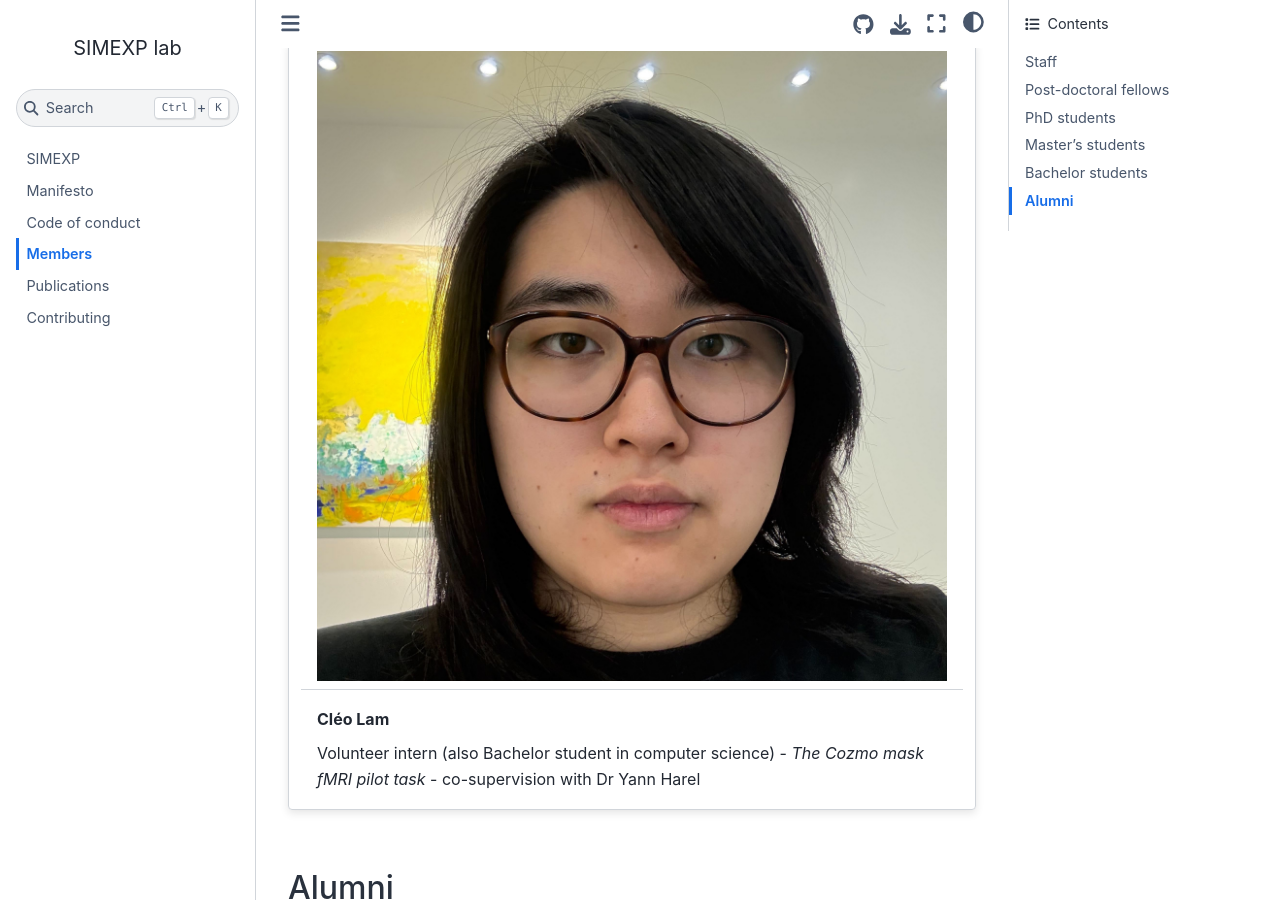
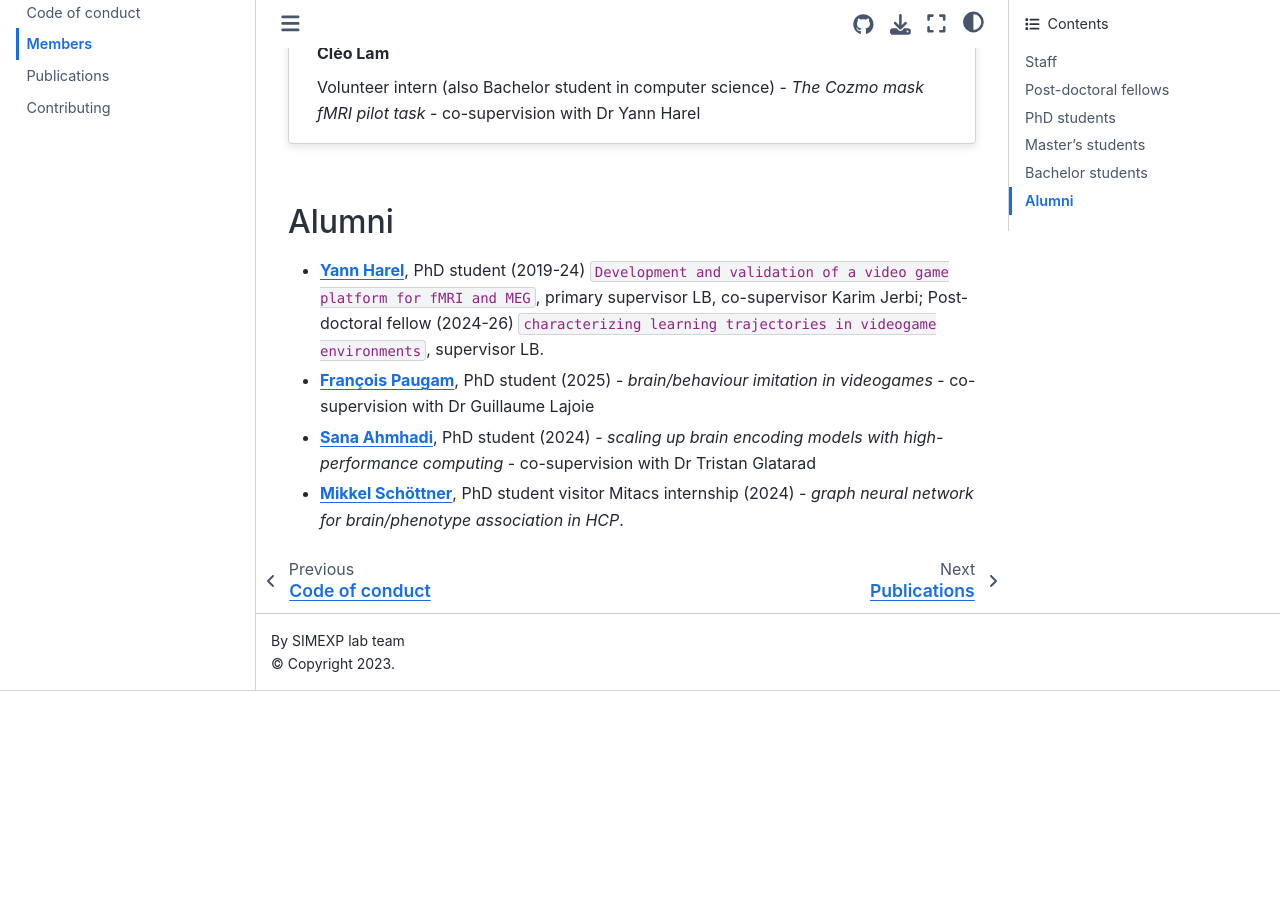
Before and after one commit to SIMEXP/simexp.github.io, a Jupyter Book: the page built from content/members.md, in a window 1280 px wide and 900 px high, scrolled down 8144 px. Built offline with Jupyter Book 1.0.4 settings and Sphinx 7.4.7 and the Sphinx Book theme 1.1.4, drawn with Linux system fonts in a browser that asks for light colours; after the commit the page ends 8835 px from its top, so only the background shows below that; some of the changed text lies outside the part shown.

Commit message:
Moving Yann Harel in the "alumni" section :sad:

````diff
--- a/content/members.md
+++ b/content/members.md
@@ -45,13 +45,6 @@ Post-doctoral fellow - _foundation models for fMRI_
 :url: https://github.com/complexbrains
 Post-doctoral fellow - _brain-aligned large language models_ - co-supervision with Dr Leila Wehbe
 ```
-
-```{card} Yann Harel
-:header: ![Yann Harel](../images/profile_yann.jpg)
-:url: https://github.com/hyruuk
-Post-doctoral fellow - _brain/behaviour correlates of flow in videogames_ - co-supervision with Dr Karim Jerbi
-```
-
 
 ```{card} Elizabeth DuPre
 :header: ![Elizabeth Dupre](https://avatars.githubusercontent.com/u/15017191?v=4)
@@ -119,6 +112,7 @@ Volunteer intern (also Bachelor student in computer science) - _The Cozmo mask f
 ::::
 
 ## Alumni
+ * [**Yann Harel**](https://www.linkedin.com/in/yann-harel-877017127/), PhD student (2019-24) `Development and validation of a video game platform for fMRI and MEG`, primary supervisor LB, co-supervisor Karim Jerbi; Post-doctoral fellow (2024-26) `characterizing learning trajectories in videogame environments`, supervisor LB.
  * [**François Paugam**](https://www.linkedin.com/in/françois-paugam-b1835910b/), PhD student (2025) - _brain/behaviour imitation in videogames_ - co-supervision with Dr Guillaume Lajoie
  * [**Sana Ahmhadi**](https://www.linkedin.com/in/sana-ahmadi/), PhD student (2024) - _scaling up brain encoding models with high-performance computing_ - co-supervision with Dr Tristan Glatarad
  * [**Mikkel Schöttner**](https://www.linkedin.com/in/mikkel-schoettner/), PhD student visitor Mitacs internship (2024) - _graph neural network for brain/phenotype association in HCP_.
````
